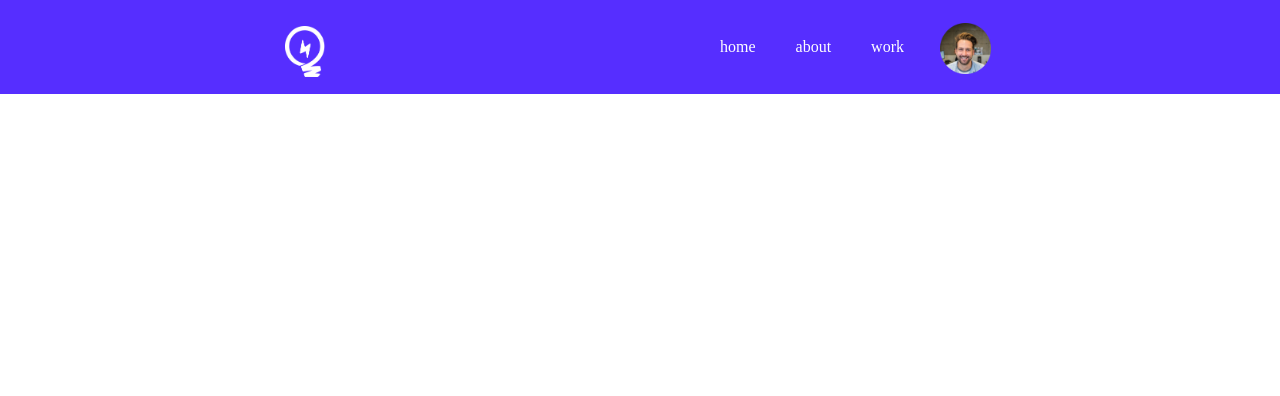
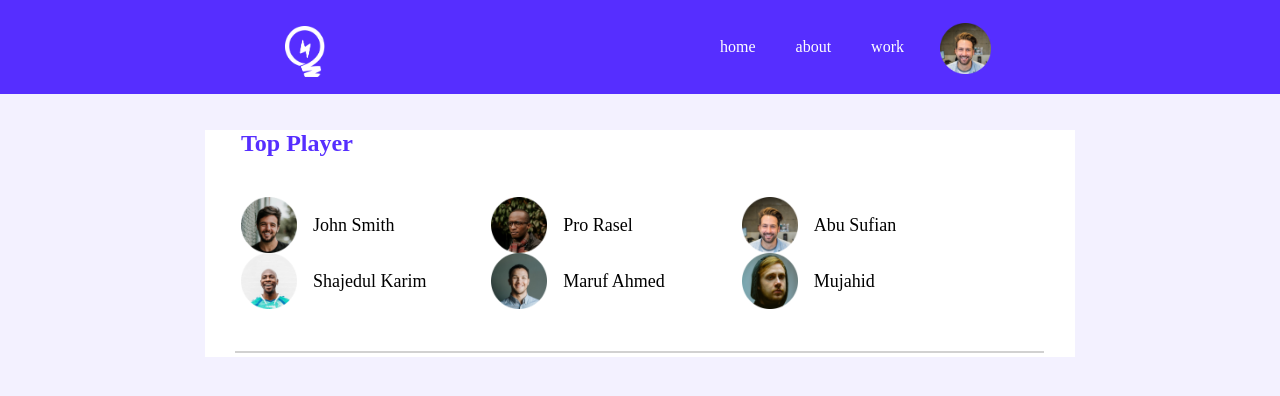
Before and after one commit to sayedalif/leader-board, a plain HTML site: page index.html in a window 1280 px wide. Drawn offline with Linux system fonts and the light colour scheme.

Commit message:
seccond commit

```diff
--- a/css/style.css
+++ b/css/style.css
@@ -1,5 +1,6 @@
 body {
   margin: 0;
+  background-color: #f3f1ff;
 }
 
 .flex-container {
@@ -35,3 +36,52 @@ body {
   color: #ffffff;
   margin: 35px 0px 35px 36px;
 }
+
+/* * first-section */
+
+.top-player {
+  background: #ffffff;
+  margin: 36px auto 0 auto;
+  width: 870px;
+}
+
+.top-player h1 {
+  margin: 33px 0px 0px 36px;
+  text-transform: capitalize;
+  color: #562eff;
+}
+
+.top-grid {
+  display: grid;
+  grid-template-columns: repeat(3, 1fr);
+  padding: 0 83px 0 36px;
+  margin-top: 40px;
+  margin-bottom: 30px;
+}
+.top-grid-box {
+  display: flex;
+  align-items: center;
+}
+
+.top-grid-box img {
+  width: 56px;
+  height: 56px;
+  margin-right: 16px;
+}
+
+.top-grid-box p {
+  display: inline-block;
+  font-weight: 500;
+  font-size: 18px;
+  line-height: 27px;
+  color: #000000;
+  margin: 0;
+}
+
+.line hr {
+  display: inline-block;
+  width: 807px;
+  height: 0px;
+  border: 1px solid #d1d1d1;
+  margin: 0 30px 0 30px;
+}
--- a/index.html
+++ b/index.html
@@ -21,5 +21,37 @@
         <img src="images/players/player-3.png" alt="nav-image" />
       </div>
     </nav>
+
+    <!-- * first-section -->
+    <section class="top-player">
+      <h1>top player</h1>
+      <div class="top-grid">
+        <div class="top-grid-box">
+          <img src="images/players/player-1.png" alt="" />
+          <p>John Smith</p>
+        </div>
+        <div class="top-grid-box">
+          <img src="images/players/player-2.png" alt="" />
+          <p>Pro Rasel</p>
+        </div>
+        <div class="top-grid-box">
+          <img src="images/players/player-3.png" alt="" />
+          <p>Abu Sufian</p>
+        </div>
+        <div class="top-grid-box">
+          <img src="images/players/player-4.png" alt="" />
+          <p>Shajedul Karim</p>
+        </div>
+        <div class="top-grid-box">
+          <img src="images/players/player-5.png" alt="" />
+          <p>Maruf Ahmed</p>
+        </div>
+        <div class="top-grid-box">
+          <img src="images/players/player-6.png" alt="" />
+          <p>Mujahid</p>
+        </div>
+      </div>
+      <span class="line"><hr /></span>
+    </section>
   </body>
 </html>
```
